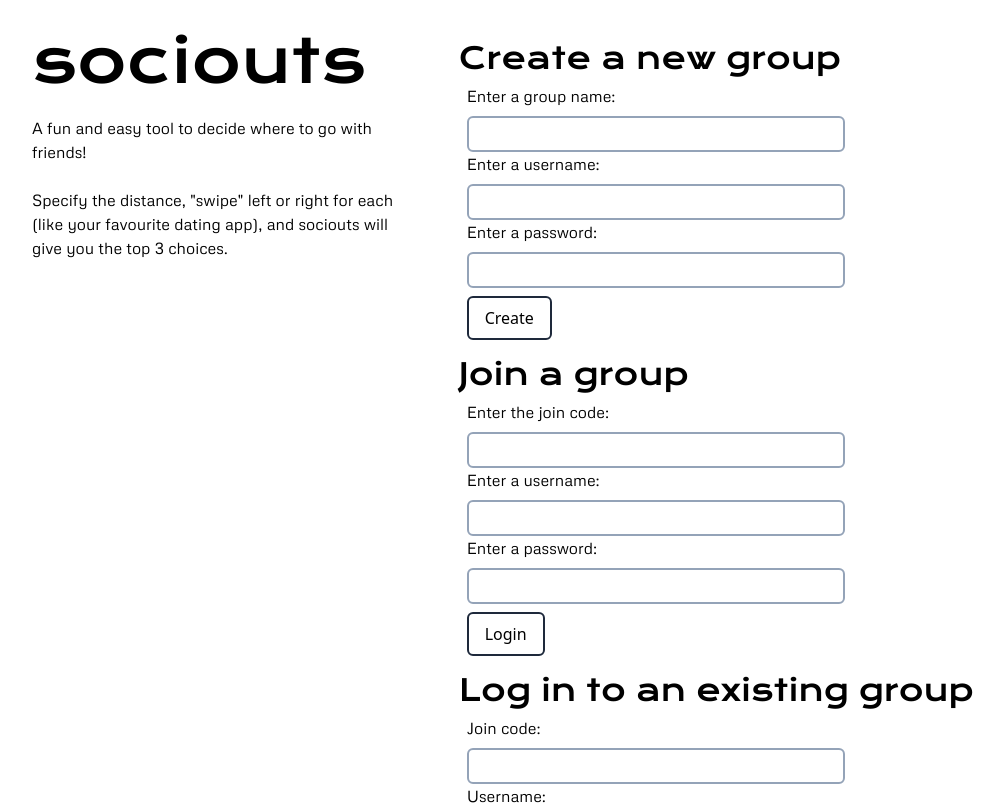
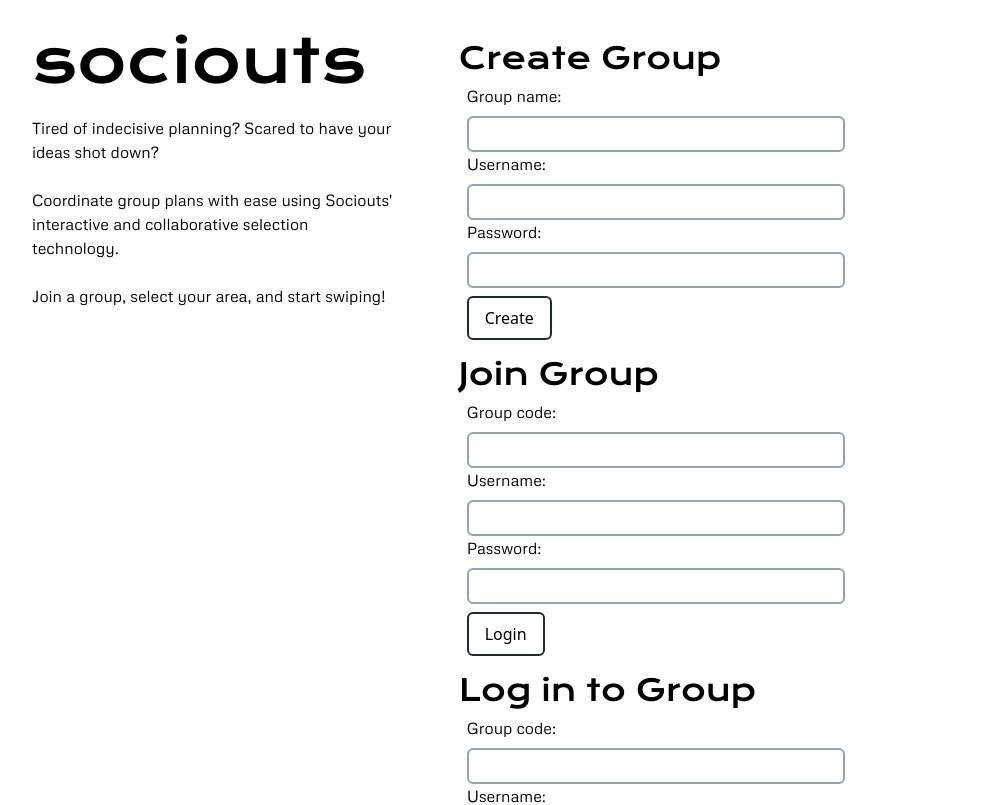
Before and after one commit to lilly-g/codejam14, a Next.js app in the folder frontend/: page / in a window 1280 px wide. Shown: the top 805 px of the page, without its empty margins (0-1004 px from the left). Built offline with nearby package versions, Linux system fonts and the light colour scheme.

Commit message:
edited login page

```diff
--- a/frontend/src/app/page.js
+++ b/frontend/src/app/page.js
@@ -14,9 +14,11 @@ export default function Page() {
             <div className="basis-1/3 p-8">
                 <h1 className="font-display text-6xl">sociouts</h1>
                 <br />
-                <p className="font-body">A fun and easy tool to decide where to go with friends!</p>
+                <p className="font-body">Tired of indecisive planning? Scared to have your ideas shot down?</p>
                 <br />
-                <p className="font-body">Specify the distance, "swipe" left or right for each (like your favourite dating app), and sociouts will give you the top 3 choices.</p>
+                <p className="font-body">Coordinate group plans with ease using Sociouts' interactive and collaborative selection technology.</p>
+                <br />
+                <p className="font-body">Join a group, select your area, and start swiping!</p>
 
             </div>
 
--- a/frontend/src/components/LoginForm.js
+++ b/frontend/src/components/LoginForm.js
@@ -7,14 +7,14 @@ export default function LoginForm() {
 
     return (
         <div className="">
-            <h2 className="font-display text-3xl py-2">Log in to an existing group</h2>
+            <h2 className="font-display text-3xl py-2">Log in to Group</h2>
             <form action={formActionLogin} className="w-2/4 px-2">
                 <div>
                     <label
                         htmlFor="group-code"
                         className="font-body block mb-2"
                     >
-                        Join code:
+                        Group code:
                     </label>
                     <input
                         type="text"
--- a/frontend/src/components/NewOutingForm.js
+++ b/frontend/src/components/NewOutingForm.js
@@ -8,14 +8,14 @@ export default function NewOuting() {
 
     return (
         <div className="">
-            <h2 className="font-display text-3xl py-2">Create a new group</h2>
+            <h2 className="font-display text-3xl py-2">Create Group</h2>
             <form action={formActionNew} className="w-2/4 px-2">
                 <div>
                     <label
                         htmlFor="new-group-name"
                         className="font-body block mb-2"
                     >
-                        Enter a group name:
+                        Group name:
                     </label>
                     <input
                         type="text"
@@ -29,7 +29,7 @@ export default function NewOuting() {
                         htmlFor="new-admin-name"
                         className="font-body block mb-2"
                     >
-                        Enter a username:
+                        Username:
                     </label>
                     <input
                         type="text"
@@ -43,7 +43,7 @@ export default function NewOuting() {
                         htmlFor="new-admin-pass"
                         className="font-body block mb-2"
                     >
-                        Enter a password:
+                        Password:
                     </label>
                     <input
                         type="password"
--- a/frontend/src/components/NewUserForm.js
+++ b/frontend/src/components/NewUserForm.js
@@ -7,14 +7,14 @@ export default function NewUser() {
 
     return (
         <div className="">
-            <h2 className="font-display text-3xl py-2">Join a group</h2>
+            <h2 className="font-display text-3xl py-2">Join Group</h2>
             <form action={formActionJoin} className="w-2/4 px-2">
                 <div>
                     <label
                         htmlFor="join-code"
                         className="font-body block mb-2"
                     >
-                        Enter the join code:
+                        Group code:
                     </label>
                     <input
                         type="text"
@@ -28,7 +28,7 @@ export default function NewUser() {
                         htmlFor="new-user-name"
                         className="font-body block mb-2"
                     >
-                        Enter a username:
+                        Username:
                     </label>
                     <input
                         type="text"
@@ -42,7 +42,7 @@ export default function NewUser() {
                         htmlFor="new-user-pass"
                         className="font-body block mb-2"
                     >
-                        Enter a password:
+                        Password:
                     </label>
                     <input
                         type="password"
```
